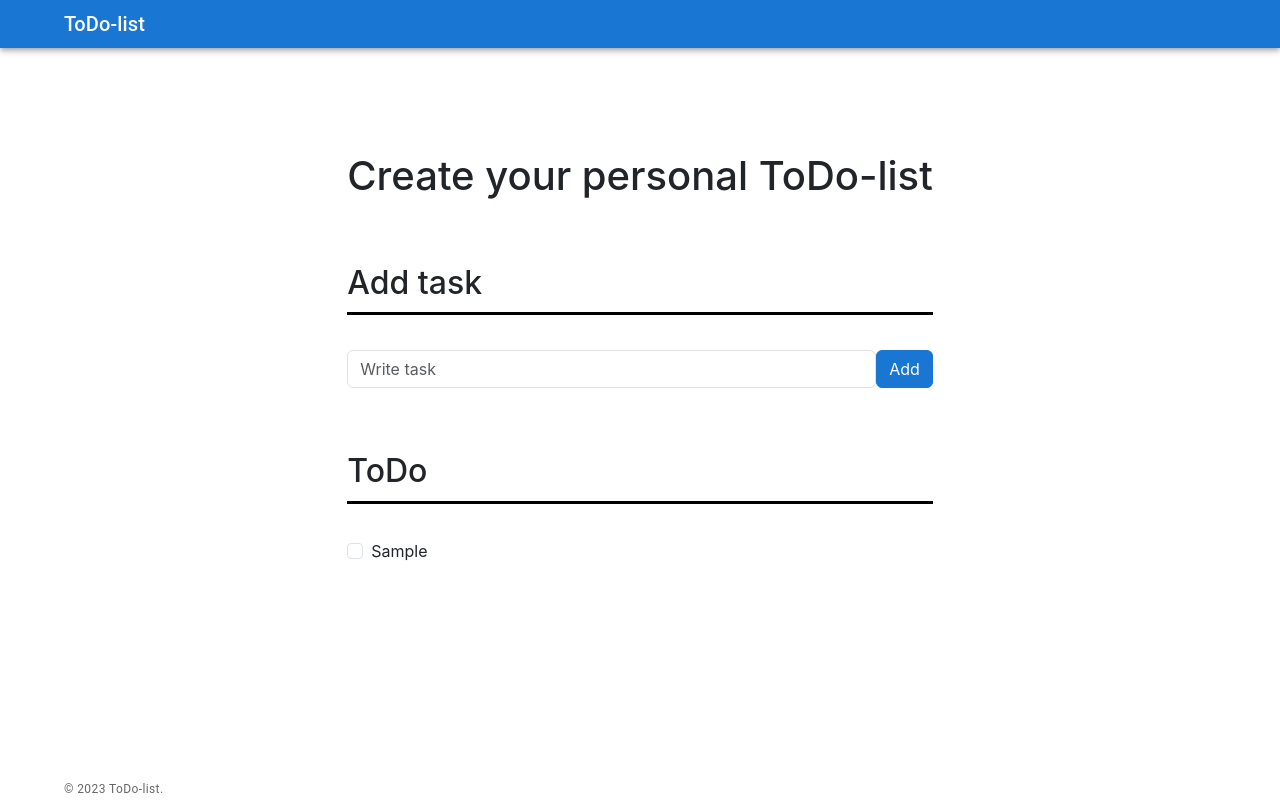
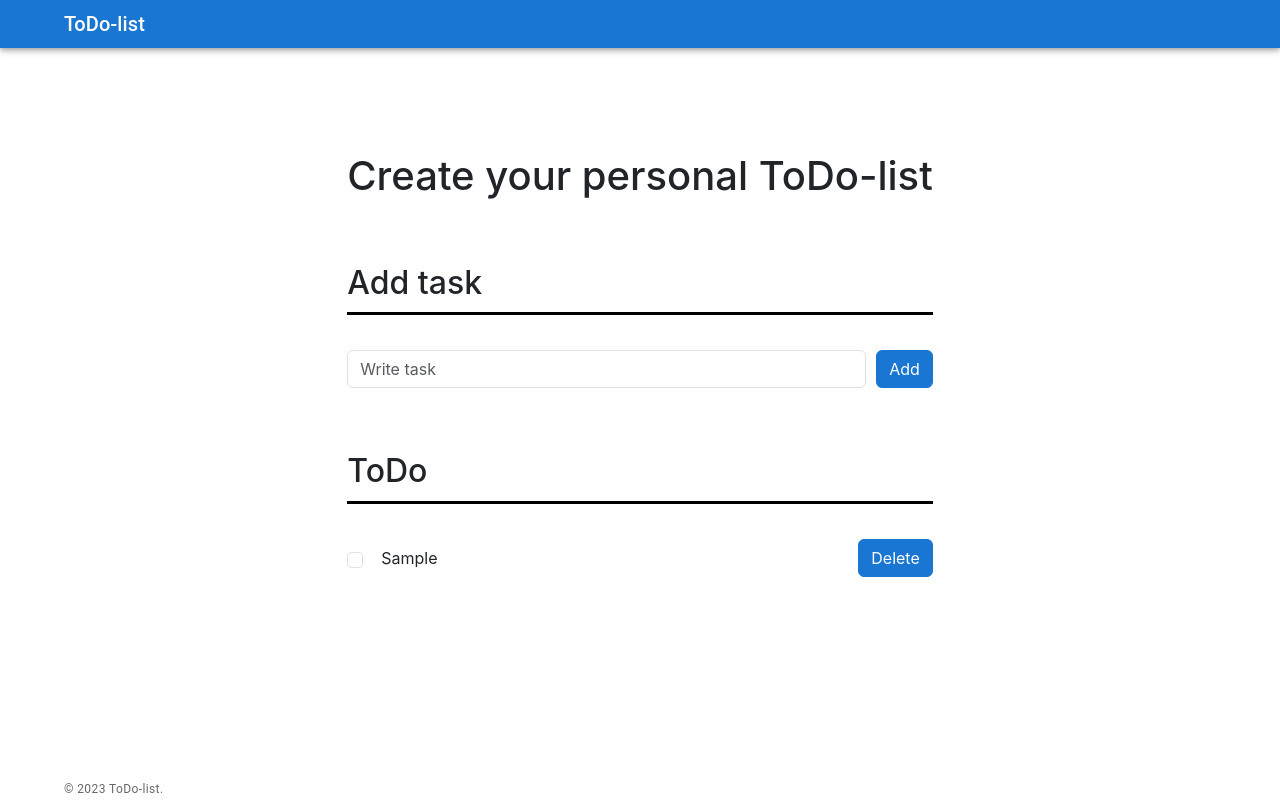
Before and after one commit to YuliaLugovaya/todo-minimal, a React (Create React App) app: page / in a window 1280 px wide. Both pictures are taken after typing "Sample" into the empty fields and a click on the button "Add". Built offline with nearby package versions, Linux system fonts and the light colour scheme.

Commit message:
feat: add localstorage and button delete

```diff
--- a/src/components/Main/Main.jsx
+++ b/src/components/Main/Main.jsx
@@ -1,11 +1,14 @@
 import { useState } from 'react';
+// import { useEffect } from 'react';
 import React from 'react';
 import TaskList from '../TaskList/TaskList'
 import Form from '../Form/Form'
+import { useLocalStorage } from '../../hooks/useLS'
+
 
 function Main(props) {
 
-  const [list, setList] = useState([]);
+  const [list, setList] = useLocalStorage('task', []);
   const [text, setText] = useState('');
   const [checked, setChecked] = useState(false);
 
@@ -16,8 +19,8 @@ function Main(props) {
       id: Date.now(),
       status: false
     }
-    setList((prev) => [...prev, post])
-    setText('')
+    setList((prev) => [...prev, post]);
+    setText('');
   }
 
   function changeStatus(id) {
@@ -32,12 +35,16 @@ function Main(props) {
     );
   }
 
+  function removeTask(id) {
+    setList(list.filter((el) => id !== el.id));
+  }
+
   return (
     <>
       <main className='main'>
         <h1 className='title'>Create your personal ToDo-list</h1>
         <Form text={text} setText={setText} handleSubmit={handleSubmit} />
-        <TaskList list={list} changeStatus={changeStatus} checked={checked} />
+        <TaskList list={list} changeStatus={changeStatus} checked={checked} removeTask={removeTask}/>
       </main>
     </>
   );
--- a/src/components/Task/Task.jsx
+++ b/src/components/Task/Task.jsx
@@ -1,15 +1,21 @@
 import React from 'react';
 
-function Task({ id, text, changeStatus, status }) {
+function Task({ id, text, changeStatus, status, removeTask }) {
   return (
     <div className="mb-3 form-check">
       <input
         type="checkbox"
         className="form-check-input"
-        id="exampleCheck1"
         checked={status}
-        onChange={() => changeStatus(id)}/>
-      <label className="form-check-label" htmlFor="exampleCheck1" style={status ? {textDecorationLine: 'line-through'} : {textDecorationLine: 'none'}}>{text}</label>
+        onChange={() => changeStatus(id)} />
+      <label
+        className={status ? "form-check-label complited" : "form-check-label"}
+        htmlFor="exampleCheck1">
+        {text}
+      </label>
+      <button className="btn btn-primary form-check-btn" onClick={() => removeTask(id)}>
+        Delete
+      </button>
     </div>
   );
 }
--- a/src/components/TaskList/TaskList.jsx
+++ b/src/components/TaskList/TaskList.jsx
@@ -1,13 +1,13 @@
 import React from 'react';
 import Task from '../Task/Task'
 
-function TaskList({list, changeStatus}) {
+function TaskList({list, changeStatus, removeTask}) {
   return (
     <section className='task todo'>
       <h2 className='subtitle'>ToDo</h2>
-      {list?.map((post) => (
+      {list.map((post) => (
         <div key={post.id}>
-          <Task id={post.id} text={post.text} changeStatus={changeStatus} status={post.status}/>
+          <Task id={post.id} text={post.text} changeStatus={changeStatus} status={post.status} removeTask={removeTask}/>
         </div>
       ))}
     </section>
--- /dev/null
+++ b/src/hooks/useLS.js
@@ -0,0 +1,36 @@
+// import { useEffect, useState } from "react"
+
+// function getSavedValue(key, defaultValue) {
+//   const savedValue = localStorage.getItem(key)
+//   return savedValue || defaultValue
+// }
+
+// export function useLocalStorage(key, initialValue) {
+//   const [value, setValue] = useState(getSavedValue(key, initialValue))
+//   useEffect(() => localStorage.setItem(key, value), [key, value])
+//   return [value, setValue]
+// }
+
+import { useState, useEffect } from "react";
+
+export function useLocalStorage(key, defaultValue) {
+  const [value, setValue] = useState(() => {
+    let currentValue;
+
+    try {
+      currentValue = JSON.parse(
+        localStorage.getItem(key) || String(defaultValue)
+      );
+    } catch (error) {
+      currentValue = defaultValue;
+    }
+
+    return currentValue;
+  });
+
+  useEffect(() => {
+    localStorage.setItem(key, JSON.stringify(value));
+  }, [value, key]);
+
+  return [value, setValue];
+};
--- a/src/styles/App.css
+++ b/src/styles/App.css
@@ -48,8 +48,24 @@ body {
   --bs-btn-hover-border-color: #125699;
   --bs-btn-active-bg: #125699;
   --bs-btn-active-border-color: #125699;
+  margin-left: 10px;
 }
 
-/* .form-check-input:checked + .form-check-label {
+.complited {
   text-decoration: line-through;
-} */
+}
+
+.form-check {
+  display: grid;
+  grid-template-columns: 10px 5fr 5fr;
+  grid-template-rows: 1fr;
+  align-items: center;
+}
+
+.form-check-label {
+  justify-self: start;
+}
+
+.form-check-btn {
+  justify-self: end;
+}
```
Also changed, not shown: src/components/App/App.jsx (renamed from src/components/App/App.js), 1 other file (tests, documents, lock files or other folders).
